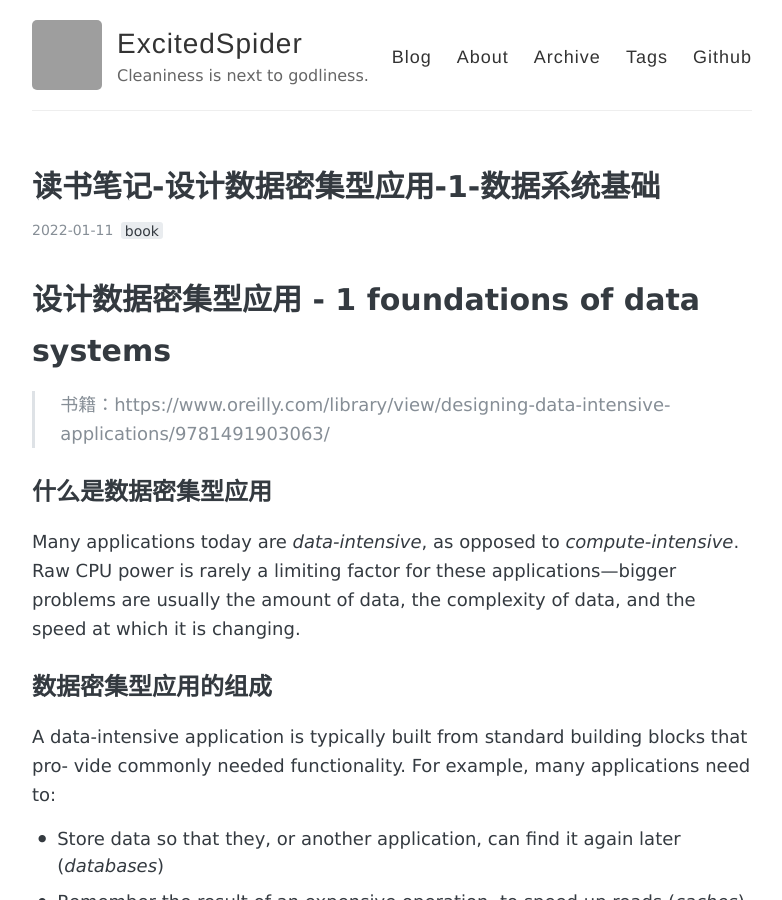
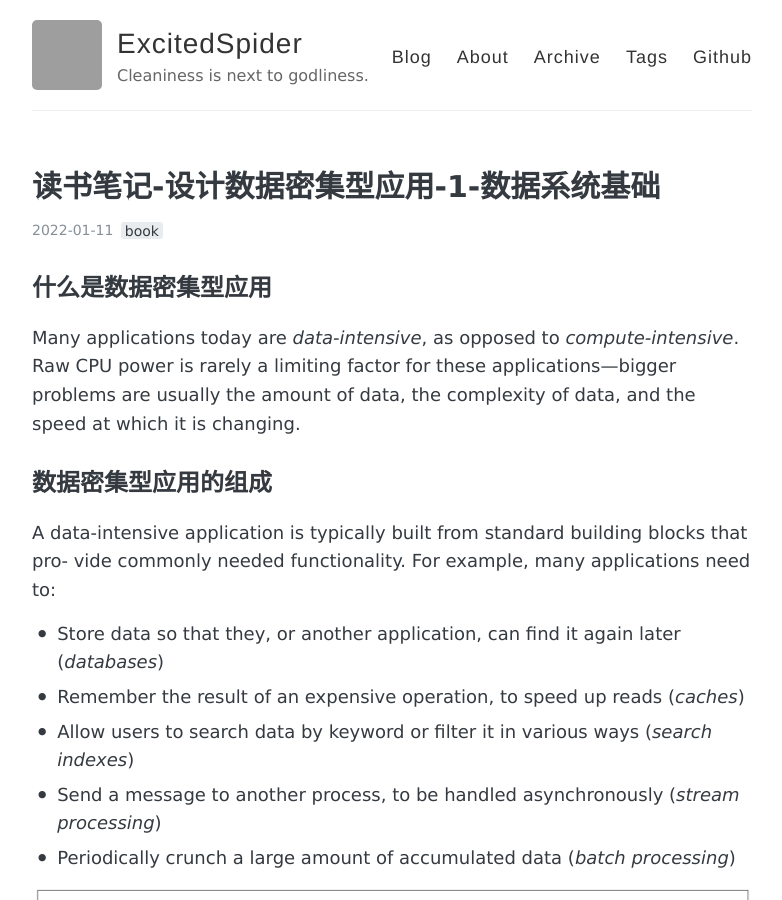
Before and after one commit to ExcitedSpider/archive.excitedspider.github.io, a Jekyll site: the page built from _posts/2022-1-11-读书笔记-设计数据密集型应用-1.md, in a window 1280 px wide and 900 px high. Shown: the whole window, without its empty margins (248-1030 px from the left). Built offline with Jekyll 4.4.1, drawn with Linux system fonts in a browser that asks for light colours; grey boxes are pictures that could not be loaded.

Commit message:
submit new post

```diff
--- a/_posts/2022-1-11-读书笔记-设计数据密集型应用-1.md
+++ b/_posts/2022-1-11-读书笔记-设计数据密集型应用-1.md
@@ -6,11 +6,6 @@ excerpt: "foundations of data systems"
 tags: [book]
 comments: false
 ---
-
-# 设计数据密集型应用 - 1 foundations of data systems
-
-> 书籍：https://www.oreilly.com/library/view/designing-data-intensive-applications/9781491903063/
-
 ## 什么是数据密集型应用
 
 Many applications today are *data-intensive*, as opposed to *compute-intensive*. Raw CPU power is rarely a limiting factor for these applications—bigger problems are usually the amount of data, the complexity of data, and the speed at which it is changing.
```
